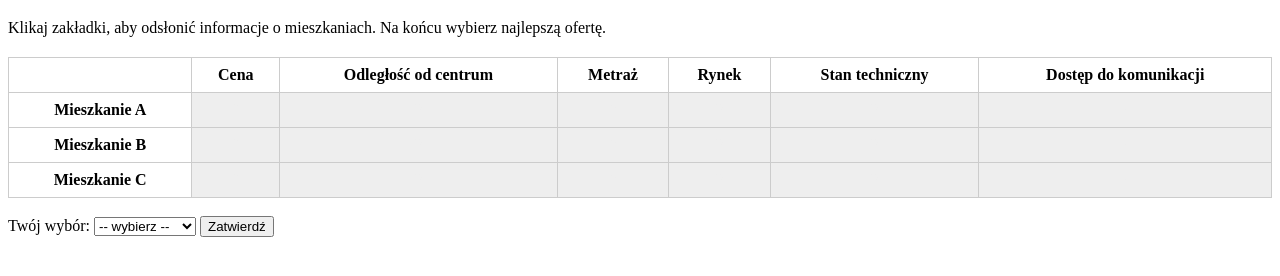
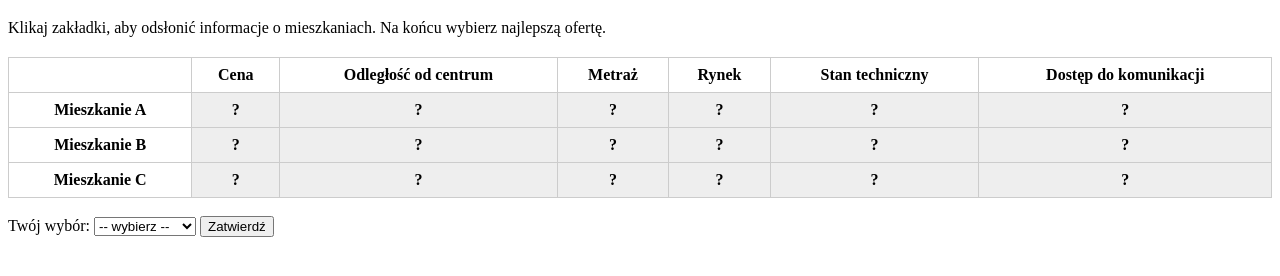
Before and after one commit to JulitaO/mouselab-mieszkanie, a plain HTML site: page index.html in a window 1280 px wide. Shown: the part 48-324 px from the top of the page. Drawn offline with Linux system fonts and the light colour scheme.

Commit message:
Update index.html

```diff
--- a/index.html
+++ b/index.html
@@ -16,10 +16,11 @@
             text-align: center;
             cursor: pointer;
         }
-        .hidden {
-            background-color: #eee;
-            color: #eee;
-        }
+       .hidden {
+    background-color: #eee;
+    color: #000;
+    font-weight: bold;
+}
     </style>
 </head>
 <body>
```
